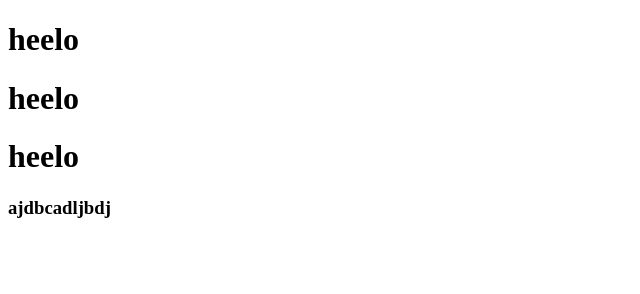
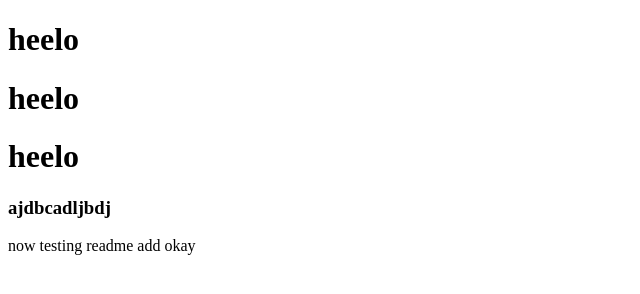
Before and after one commit to Mayank-Kumar-Maurya/testingGit, a plain HTML site: page index.html in a window 1280 px wide. Shown: the whole page, without its empty margins (0-640 px from the left). Drawn offline with Linux system fonts and the light colour scheme.

Commit message:
now testing after readme file

```diff
--- a/index.html
+++ b/index.html
@@ -10,5 +10,6 @@
     <h1>heelo</h1>
     <h1>heelo</h1>
     <h3>ajdbcadljbdj</h3>
+    <span>now testing readme add okay</span>
 </body>
 </html>
```
